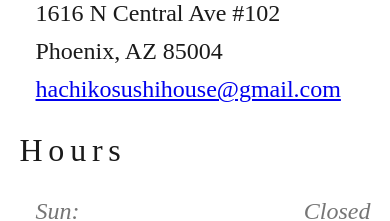
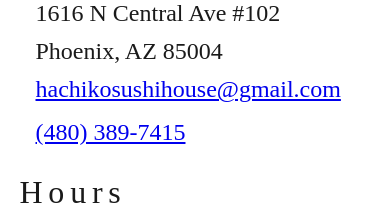
Before and after one commit to hachikosushihouse/hachikosushihouse.github.io, a React (Vite) app: page / in a window 390 px wide. Shown: the part 1973-2194 px from the top of the page. Built offline with nearby package versions, Linux system fonts and the light colour scheme; a web font is replaced by a local one.

Commit message:
phone number

```diff
--- a/src/components/Location.tsx
+++ b/src/components/Location.tsx
@@ -17,6 +17,7 @@ const Location = () => {
               <p>{STREET_ADDRESS}</p>
               <p>{CITY}</p>
               <a href={`mailto:${EMAIL}`}>{EMAIL}</a>
+              <a href="tel:+14803897415">(480) 389-7415</a>
             </div>
             <Hours hours={HOURS} />
           </div>
--- a/src/styles/Location.css
+++ b/src/styles/Location.css
@@ -24,6 +24,14 @@
   padding-bottom: 1rem;
 }
 
+.location-address a {
+  display: block;
+}
+
+.location-address a + a {
+  margin-top: 0.25rem;
+}
+
 .location-content-right {
   flex: 1;
 }
```
